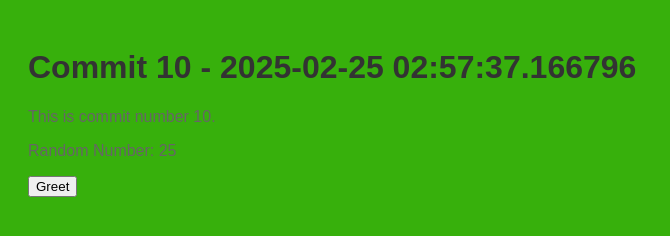
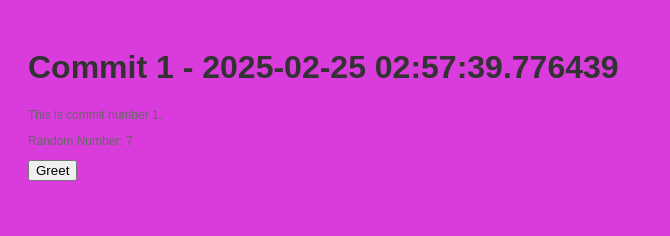
Before and after one commit to legbald0d/myrep-repo-20250225025733, a plain HTML site: page index.html in a window 1280 px wide. Shown: the whole page, without its empty margins (0-670 px from the left). Drawn offline with Linux system fonts and the light colour scheme.

Commit message:
📝 Commit 1 with HTML, CSS, and JS

```diff
--- a/index.html
+++ b/index.html
@@ -2,13 +2,13 @@
     <!DOCTYPE html>
     <html>
     <head>
-        <title>Commit 10 - 2025-02-25 02:57:37.166796</title>
+        <title>Commit 1 - 2025-02-25 02:57:39.776439</title>
         <link rel="stylesheet" href="style.css">
     </head>
     <body>
-        <h1>Commit 10 - 2025-02-25 02:57:37.166796</h1>
-        <p>This is commit number 10.</p>
-        <p>Random Number: 25</p>
+        <h1>Commit 1 - 2025-02-25 02:57:39.776439</h1>
+        <p>This is commit number 1.</p>
+        <p>Random Number: 7</p>
         <button onclick="greet()">Greet</button>
         <script src="script.js"></script>
     </body>
--- a/script.js
+++ b/script.js
@@ -2,4 +2,4 @@
     function greet() {
         alert('Hello from commit ' + commitNumber + '!');
     }
-    var commitNumber = 10;
+    var commitNumber = 1;
--- a/style.css
+++ b/style.css
@@ -1,7 +1,7 @@
 
     body {
         font-family: Arial, sans-serif;
-        background-color: #37b00c;
+        background-color: #da3bdd;
         padding: 20px;
     }
     h1 {
@@ -9,5 +9,5 @@
     }
     p {
         color: #666;
-        font-size: 16px;
+        font-size: 12px;
     }
```
